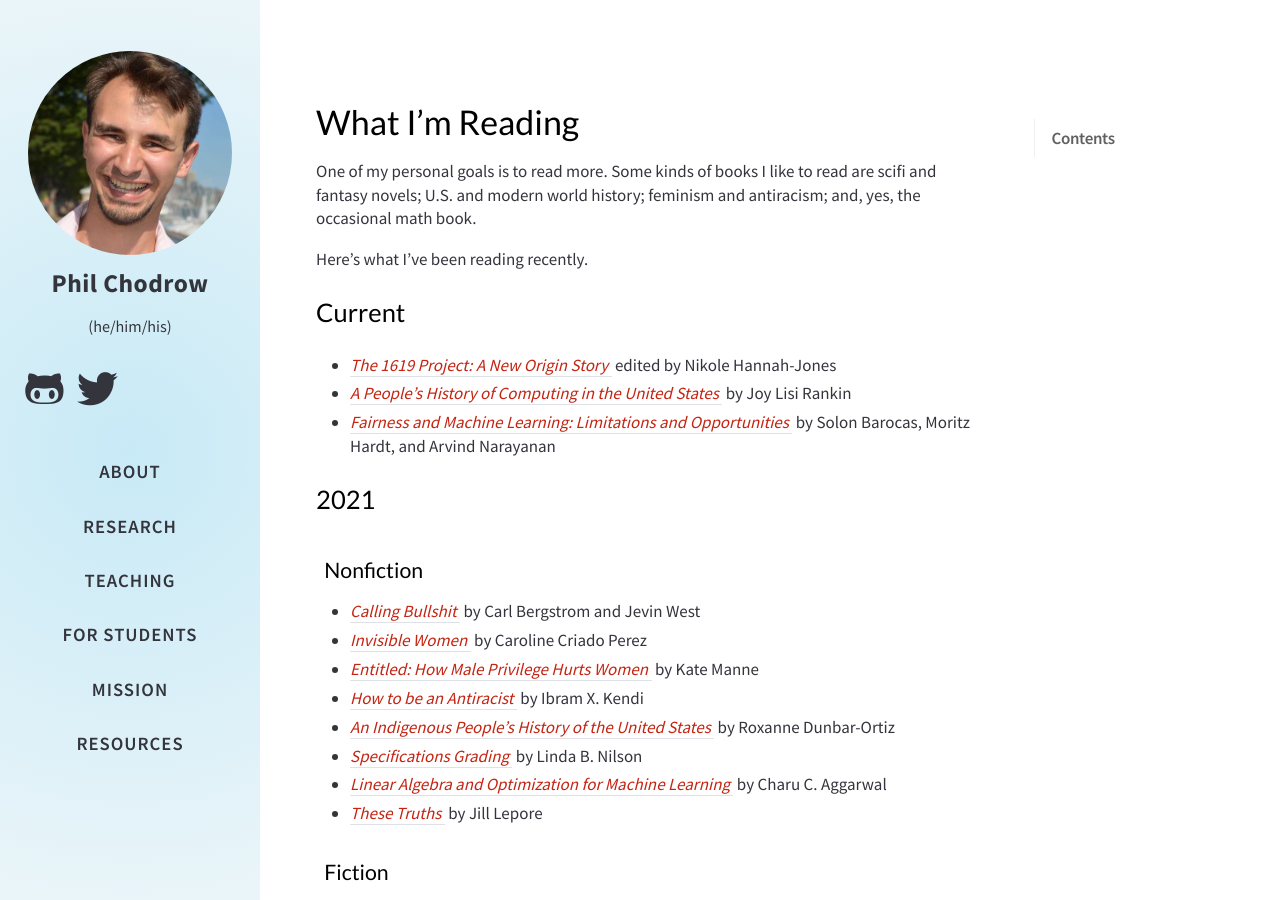
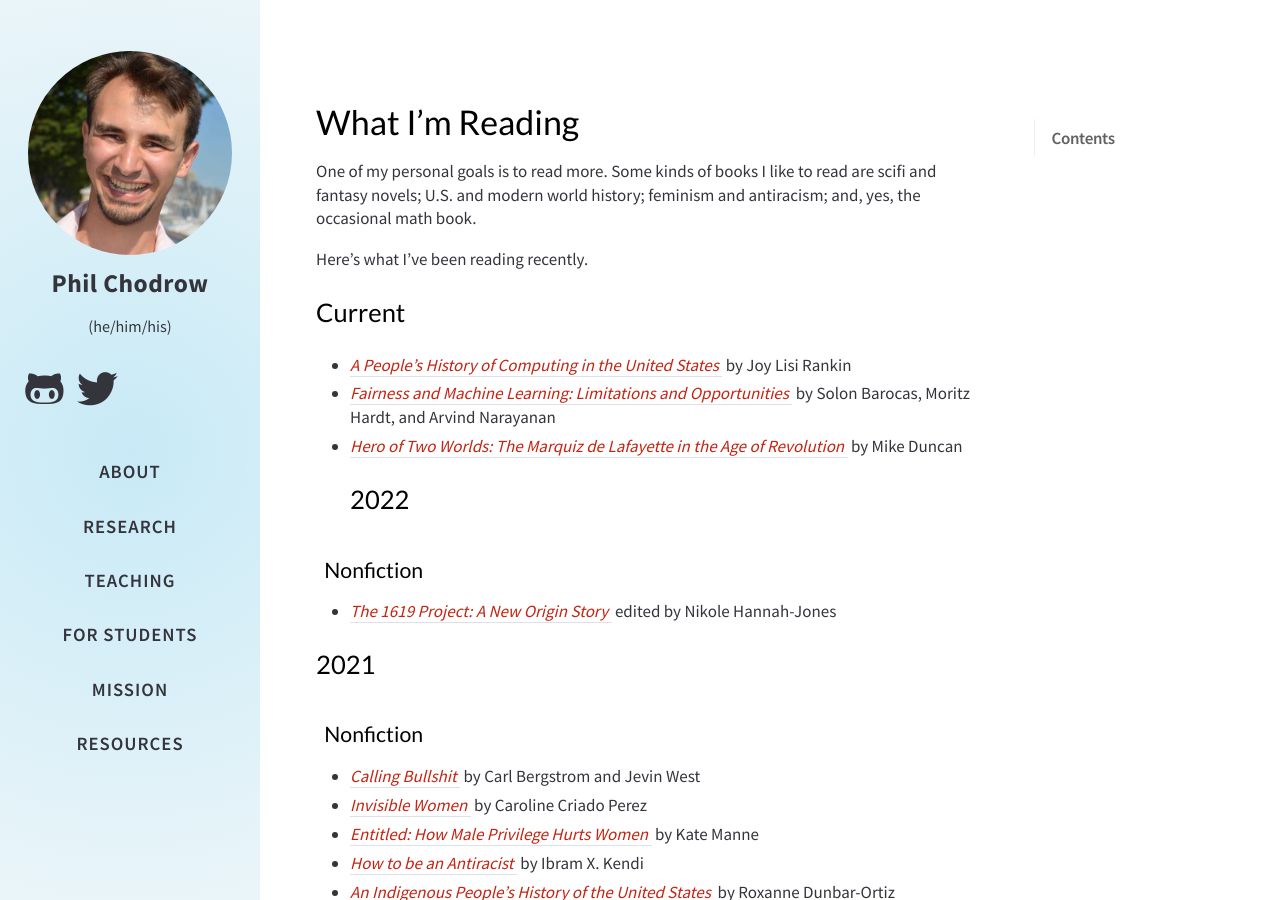
Before and after one commit to PhilChodrow/UCLA-website, a Jekyll site: the page built from reading.md, in a window 1280 px wide and 900 px high. Built offline with Jekyll 4.4.1, drawn with Linux system fonts in a browser that asks for light colours; nearby versions of some CDN libraries; comment, search, counter and statistics services are not loaded; a style sheet for code colours, icons or effects is not loaded.

Commit message:
Update reading.md

```diff
--- a/reading.md
+++ b/reading.md
@@ -14,10 +14,14 @@ Here's what I've been reading recently.
 
 ## Current
 
-- [*The 1619 Project: A New Origin Story*](https://bookshop.org/books/the-1619-project-a-new-origin-story/9780593230572) edited by Nikole Hannah-Jones
 - [*A People's History of Computing in the United States*](https://bookshop.org/books/a-people-s-history-of-computing-in-the-united-states/9780674970977) by Joy Lisi Rankin
 - [*Fairness and Machine Learning: Limitations and Opportunities*](https://fairmlbook.org) by Solon Barocas, Moritz Hardt, and Arvind Narayanan
+- [*Hero of Two Worlds: The Marquiz de Lafayette in the Age of Revolution*](https://bookshop.org/books/hero-of-two-worlds-the-marquis-de-lafayette-in-the-age-of-revolution-9781549193071/9781541730335) by Mike Duncan
+## 2022
 
+### &nbsp; Nonfiction
+
+- [*The 1619 Project: A New Origin Story*](https://bookshop.org/books/the-1619-project-a-new-origin-story/9780593230572) edited by Nikole Hannah-Jones
 
 ## 2021
 
```
